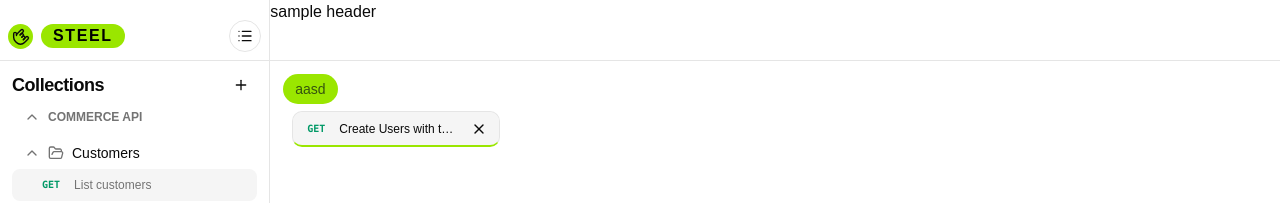
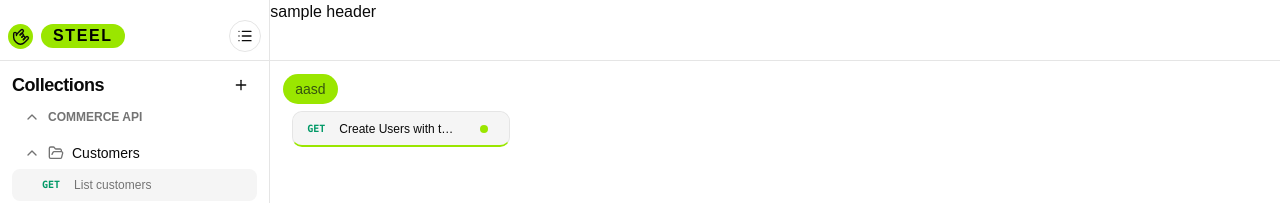
Before and after one commit to VishnuKaniyamvayal/steel, a React (Vite) app: page / in a window 1280 px wide. Both pictures are taken after a click on the button "aasd". Shown: the top 203 px of the page. Built offline with nearby package versions, Linux system fonts and the light colour scheme.

Commit message:
draft dot created in tabstrip

```diff
--- a/src/core/tabs/components/TabBadge.tsx
+++ b/src/core/tabs/components/TabBadge.tsx
@@ -15,6 +15,7 @@ function RequestBadge({ method }: RequestBadgeProps) {
 	return (
 		<Typography
 			size={"span"}
+
 			className={cn(
 				"inline-flex shrink-0 items-center justify-center rounded px-1.5 font-mono text-[10px] font-semibold leading-none",
 				requestMethodStyles[method],
--- a/src/core/tabs/components/TabStrip.tsx
+++ b/src/core/tabs/components/TabStrip.tsx
@@ -11,6 +11,7 @@ export type TabStripProps = {
 	name: string;
 	badge: TabBadgeType;
 	active?: boolean;
+	draft?: boolean;
 	onCloseClick?: () => void;
 	onTabClick?: () => void;
 };
@@ -22,6 +23,7 @@ export function TabStrip({
 	badge,
 	active,
 	onTabClick,
+	draft
 }: TabStripProps) {
 	return (
 		<TabsTrigger onClick={onTabClick} className={""} value={id}>
@@ -43,6 +45,18 @@ export function TabStrip({
 						{name}
 					</Typography>
 				</div>
+				{
+					draft ?
+						<Button
+							onClick={(e) => {
+								e.stopPropagation();
+								onCloseClick?.();
+							}}
+							variant={"ghost"} className={"group relative"}>
+							<span className="h-2 w-2 rounded-full bg-primary transition-opacity group-hover:opacity-0" />
+							<X size={10} className=" absolute h-3! w-3! opacity-0 transition-opacity group-hover:opacity-100" />
+						</Button>
+						:
 						<Button
 							onClick={(e) => {
 								e.stopPropagation();
@@ -51,10 +65,9 @@ export function TabStrip({
 							size={"icon-xs"}
 							variant={"ghost"}
 						>
-					{""}
 							<X />
-					{""}
 						</Button>
+				}
 			</Button>
 		</TabsTrigger>
 	);
--- a/src/core/tabs/layout.tsx
+++ b/src/core/tabs/layout.tsx
@@ -35,6 +35,7 @@ export function TabLayout() {
 									active={activeTabId === tab.instanceId}
 									id={tab.instanceId}
 									name={tab.name}
+									draft={true}
 									badge={tab.badge}
 									key={tab.instanceId}
 									onCloseClick={() => {
```
Lines whose indentation alone changed are shown as unchanged.
